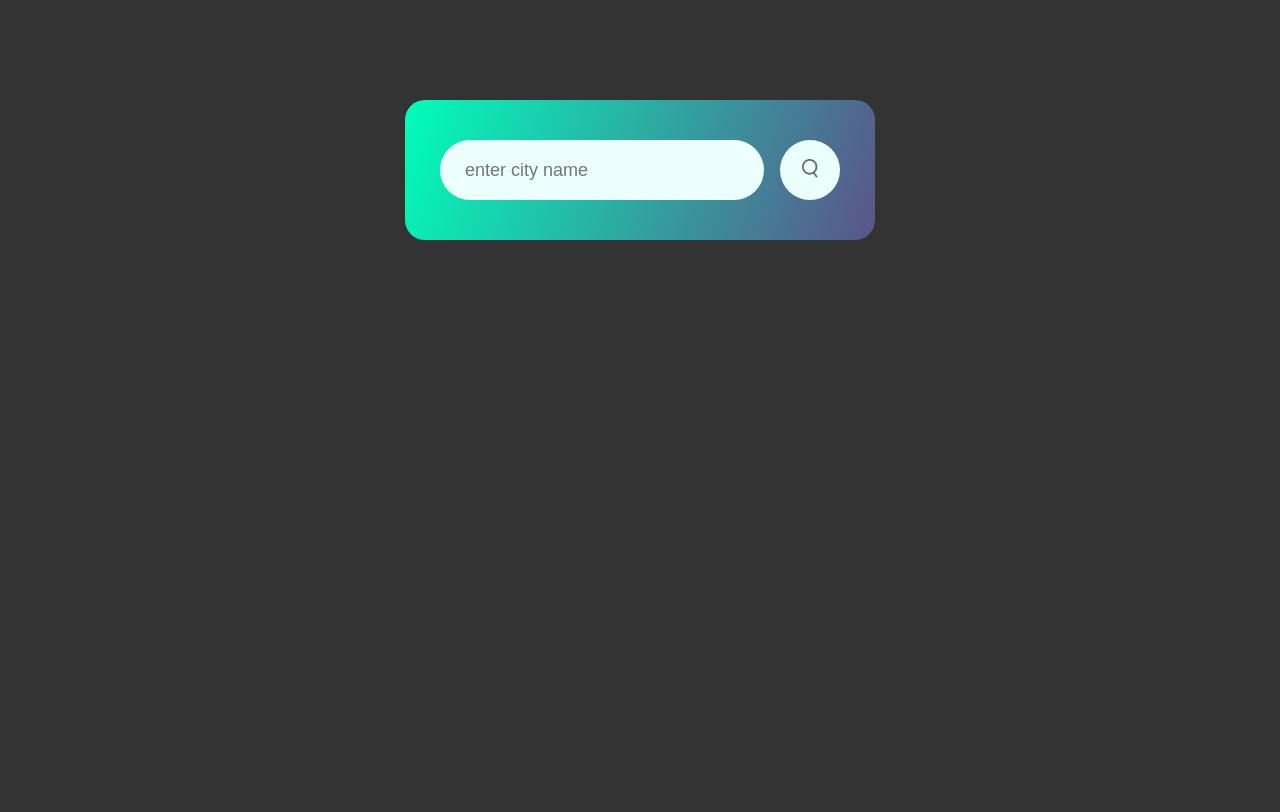
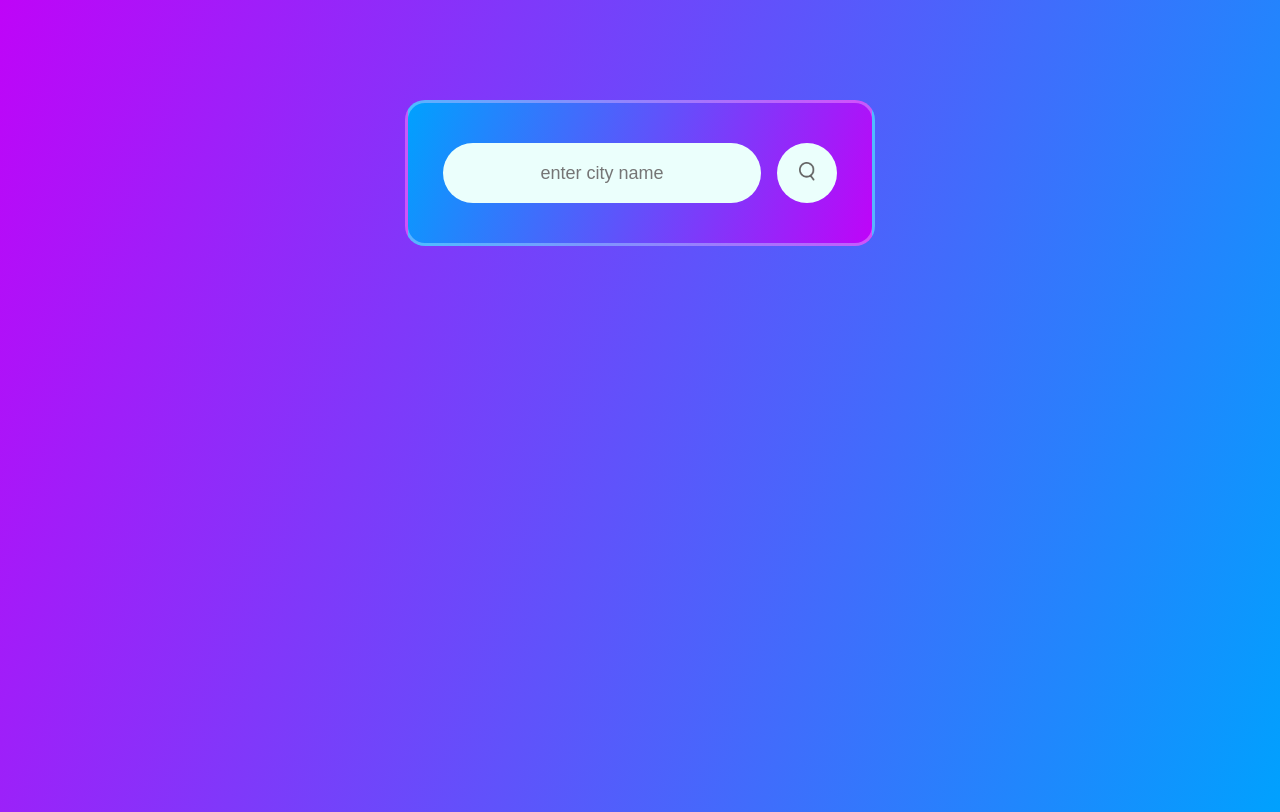
Before and after one commit to isapnrc/weather-app, a plain HTML site: page index.html in a window 1280 px wide. Drawn offline with Linux system fonts and the light colour scheme.

Commit message:
Update style.css

```diff
--- a/style.css
+++ b/style.css
@@ -6,18 +6,21 @@
 }
 
 body {
-  background: #333;
+  background: linear-gradient(110deg, #bf04f8, #00a1fe);
+  width: 100%;
+  height: 89vh;
 }
 
 .card {
   width: 90%;
   max-width: 470px;
-  background: linear-gradient(110deg, #00feba, #5b548a);
+  background: linear-gradient(110deg, #00a1fe, #bf04f8);
   color: #fff;
   margin: 100px auto 0;
   border-radius: 20px;
   padding: 40px 35px;
   text-align: center;
+  border: 3px solid rgba(255, 255, 255, 0.3);
 }
 .search {
   width: 100%;
@@ -37,6 +40,7 @@ body {
   flex: 1;
   margin-right: 16px;
   font-size: 18px;
+  text-align: center;
 }
 
 .search button {
```
